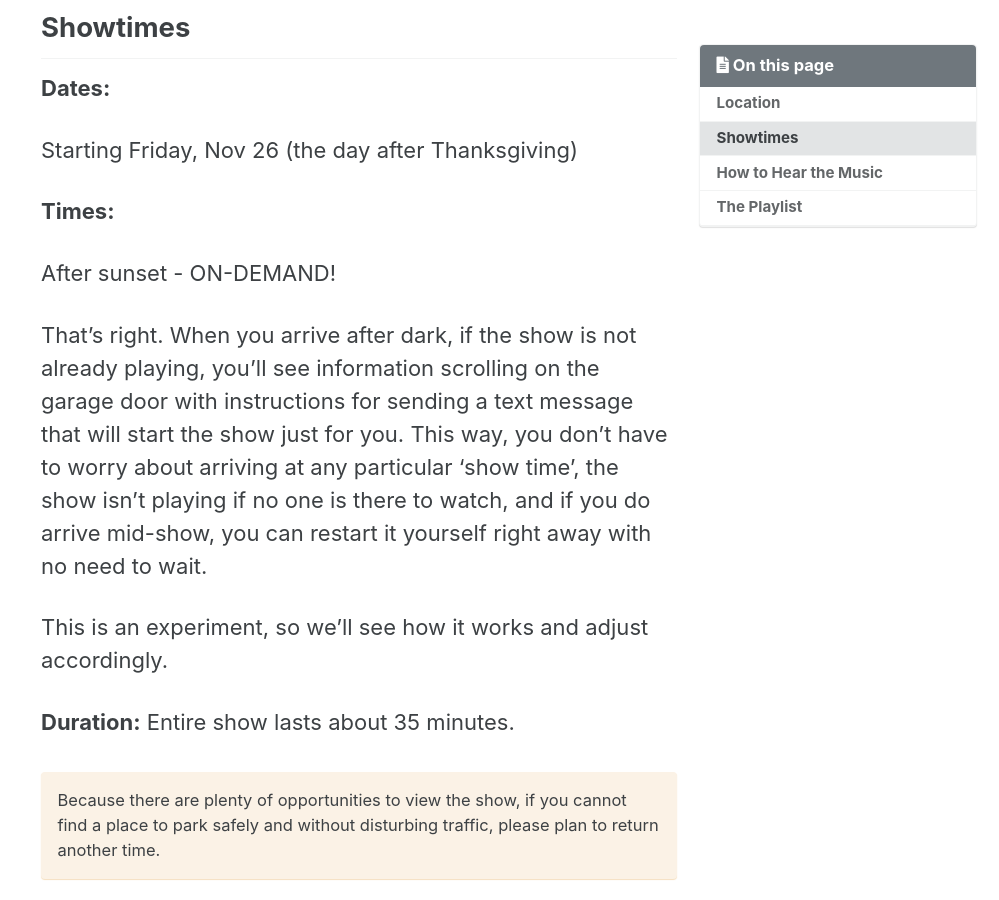
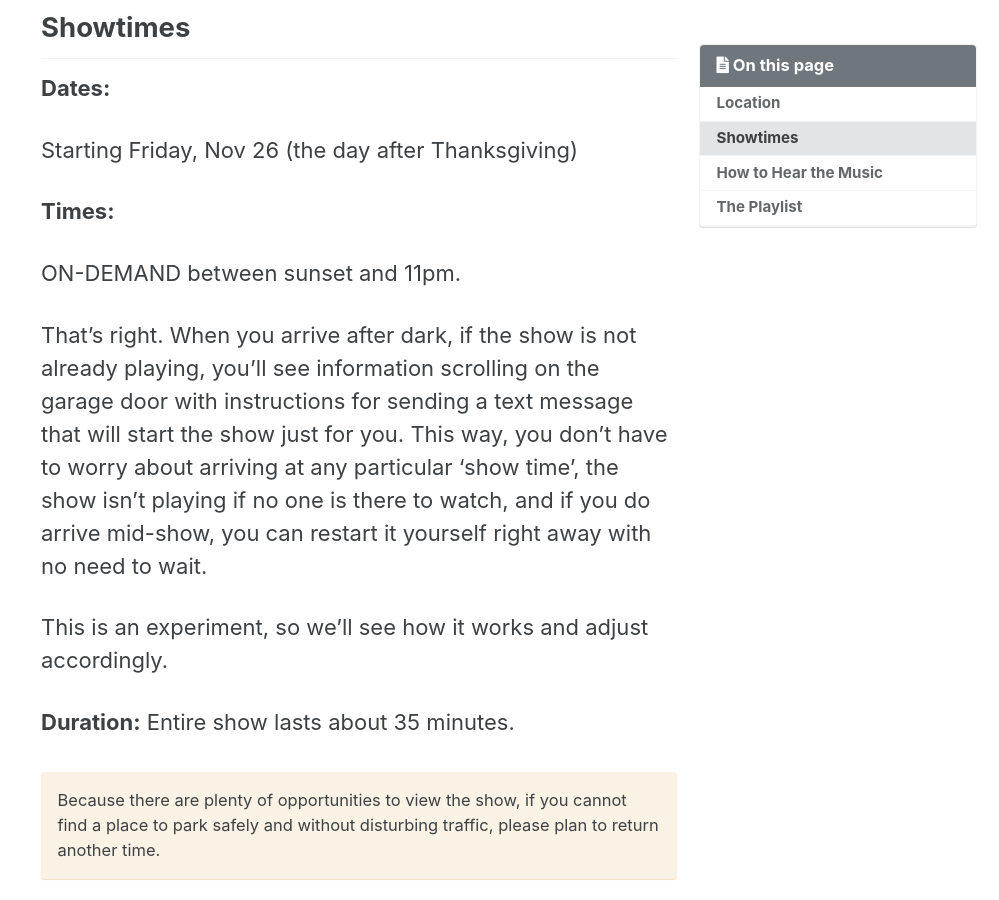
Before and after one commit to continja/sofarsogoode.github.io, a Jekyll site: the page built from _posts/2021-11-02-Christmas-2021.md, in a window 1280 px wide and 900 px high, scrolled down 1011 px. Shown: the whole window, without its empty margins (281-1280 px from the left). Built offline with Jekyll 4.4.1, drawn with Linux system fonts in a browser that asks for light colours; cached includes are drawn as plain includes.

Commit message:
Update 2021-11-02-Christmas-2021.md
Added 11pm timing.

```diff
--- a/_posts/2021-11-02-Christmas-2021.md
+++ b/_posts/2021-11-02-Christmas-2021.md
@@ -31,7 +31,7 @@ Starting Friday, Nov 26 (the day after Thanksgiving)
 
 **Times:**
 
-After sunset - ON-DEMAND!
+ON-DEMAND between sunset and 11pm.
 
 That's right. When you arrive after dark, if the show is not already playing, you'll see information scrolling on the garage door with instructions for sending a text message that will start the show just for you. This way, you don't have to worry about arriving at any particular 'show time', the show isn't playing if no one is there to watch, and if you do arrive mid-show, you can restart it yourself right away with no need to wait.
 
```
